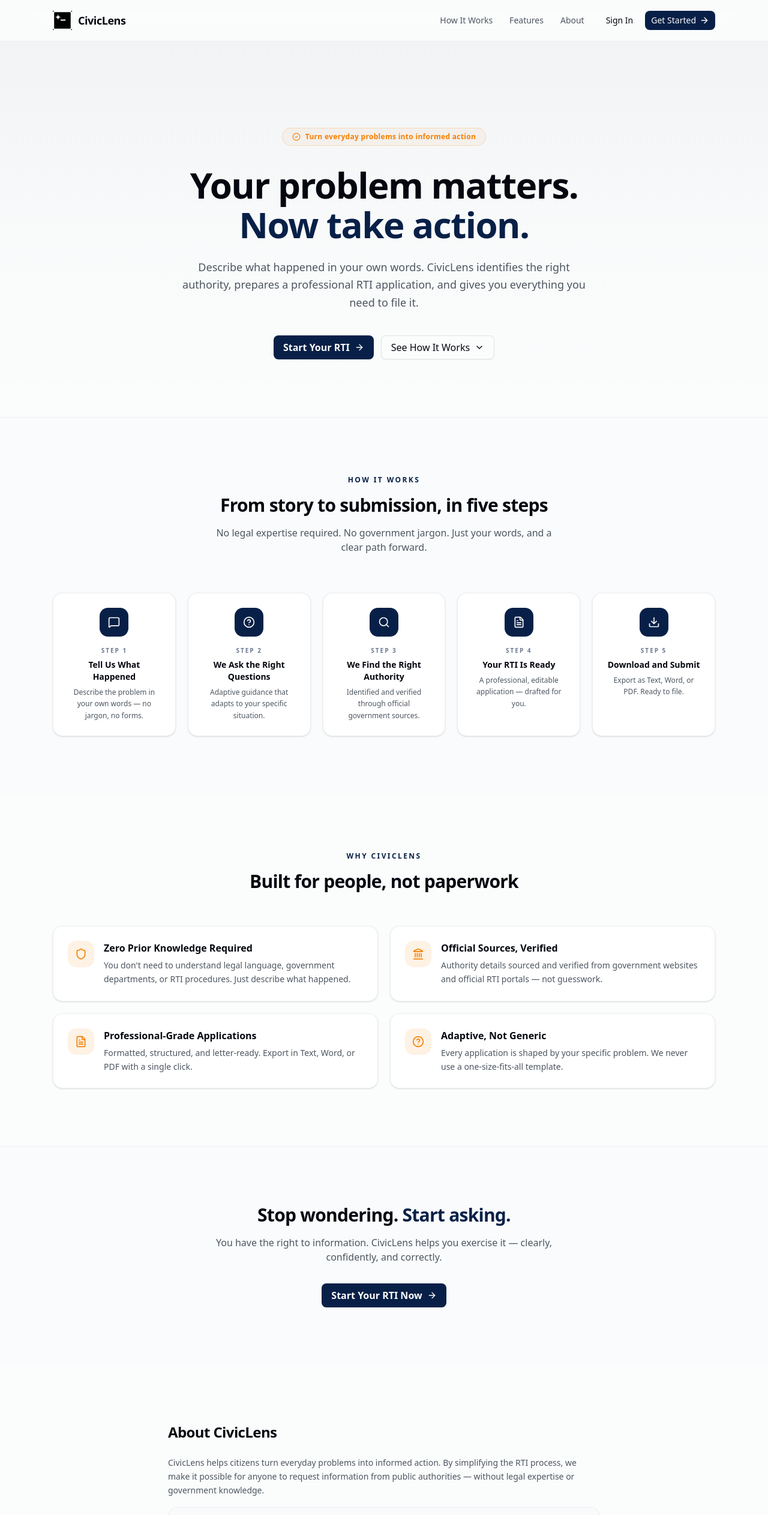
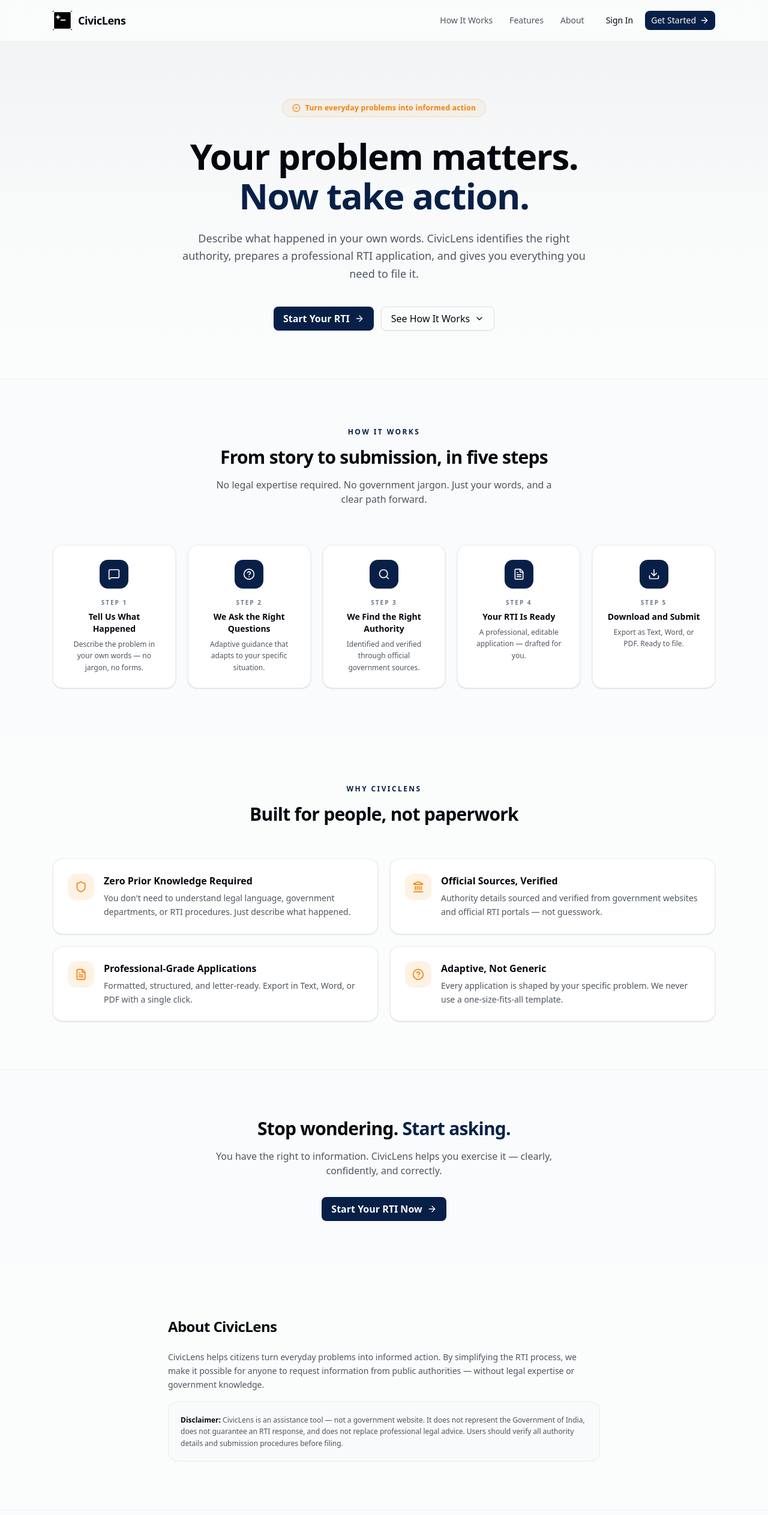
Before and after one commit to thanishkaykb/CivicLens, a React (Vite) app: page / in a window 1280 px wide. Shown: the top 2525 px of the page at 60% size. Built offline with nearby package versions, Linux system fonts and the light colour scheme; no server answers; what @convex-dev/auth would draw is missing.

Commit message:
Freebuff: Make the website scroll smooth.. on the download page mak...

```diff
--- a/src/index.css
+++ b/src/index.css
@@ -109,6 +109,10 @@
   --sidebar-ring: oklch(0.55 0.06 250);
 }
 
+html {
+  scroll-behavior: smooth;
+}
+
 @layer base {
   * {
     @apply border-border outline-ring/50;
--- a/src/pages/Landing.tsx
+++ b/src/pages/Landing.tsx
@@ -48,7 +48,7 @@ export default function Landing() {
       {/* Hero */}
       <section className="relative overflow-hidden">
         <div className="absolute inset-0 bg-gradient-to-b from-primary/[0.04] via-primary/[0.01] to-transparent" />
-        <div className="relative mx-auto max-w-6xl px-6 pb-24 pt-24 md:pt-32 lg:pt-36">
+        <div className="relative mx-auto max-w-6xl px-6 pb-20 pt-16 md:pt-20 lg:pt-24">
           <motion.div initial="hidden" animate="visible" variants={{ visible: { transition: { staggerChildren: 0.1 } } }} className="mx-auto max-w-3xl text-center">
             <motion.div variants={fup}>
               <div className="mb-8 inline-flex items-center gap-2 rounded-full border border-accent/20 bg-accent/5 px-4 py-1.5 text-xs font-semibold tracking-wide text-accent">
@@ -76,7 +76,7 @@ export default function Landing() {
       </section>
 
       {/* How It Works */}
-      <section id="how-it-works" className="border-t border-border/50 bg-muted/20 py-24">
+      <section id="how-it-works" className="border-t border-border/50 bg-muted/20 py-20">
         <div className="mx-auto max-w-6xl px-6">
           <motion.div initial="hidden" whileInView="visible" viewport={{ once: true, margin: "-80px" }} variants={{ visible: { transition: { staggerChildren: 0.08 } } }} className="text-center">
             <motion.p variants={fup} className="text-xs font-bold uppercase tracking-[0.2em] text-primary">How It Works</motion.p>
@@ -101,7 +101,7 @@ export default function Landing() {
       </section>
 
       {/* Features */}
-      <section id="features" className="py-24">
+      <section id="features" className="py-20">
         <div className="mx-auto max-w-6xl px-6">
           <motion.div initial="hidden" whileInView="visible" viewport={{ once: true, margin: "-80px" }} variants={{ visible: { transition: { staggerChildren: 0.08 } } }} className="text-center">
             <motion.p variants={fup} className="text-xs font-bold uppercase tracking-[0.2em] text-primary">Why CivicLens</motion.p>
@@ -124,7 +124,7 @@ export default function Landing() {
       </section>
 
       {/* CTA */}
-      <section className="border-t border-border/50 bg-muted/20 py-24">
+      <section className="border-t border-border/50 bg-muted/20 py-20">
         <div className="mx-auto max-w-6xl px-6 text-center">
           <motion.div initial="hidden" whileInView="visible" viewport={{ once: true, margin: "-40px" }} variants={{ visible: { transition: { staggerChildren: 0.1 } } }}>
             <motion.h2 variants={fup} className="text-3xl font-bold tracking-tight">
@@ -143,7 +143,7 @@ export default function Landing() {
       </section>
 
       {/* About */}
-      <section id="about" className="py-24">
+      <section id="about" className="py-20">
         <div className="mx-auto max-w-3xl px-6">
           <motion.div initial="hidden" whileInView="visible" viewport={{ once: true }} variants={{ visible: { transition: { staggerChildren: 0.1 } } }}>
             <motion.h2 variants={fup} className="text-2xl font-bold tracking-tight">About CivicLens</motion.h2>
--- a/src/pages/NewRTI.tsx
+++ b/src/pages/NewRTI.tsx
@@ -665,7 +665,7 @@ export default function NewRTI() {
           <motion.div key="review" initial={{ opacity: 0, y: 16 }} animate={{ opacity: 1, y: 0 }} exit={{ opacity: 0, y: -8 }} transition={{ duration: 0.25 }} className="space-y-4">
             <div className="flex items-center justify-between">
               <h1 className="text-2xl font-bold tracking-tight">Review your RTI</h1>
-              <Button onClick={() => setStep("export")} className="gap-2 font-semibold">Continue to Export <ArrowRight className="h-4 w-4" /></Button>
+              <Button onClick={() => { setStep("export"); window.scrollTo({ top: 0, behavior: "smooth" }); }} className="gap-2 font-semibold">Continue to Export <ArrowRight className="h-4 w-4" /></Button>
             </div>
 
             {/* Edit Details — jump back to any step */}
@@ -836,7 +836,7 @@ export default function NewRTI() {
             )}
 
             <div className="flex gap-3 pt-2 pb-8">
-              <Button onClick={() => setStep("export")} className="gap-2 font-semibold">Continue to Export <ArrowRight className="h-4 w-4" /></Button>
+              <Button onClick={() => { setStep("export"); window.scrollTo({ top: 0, behavior: "smooth" }); }} className="gap-2 font-semibold">Continue to Export <ArrowRight className="h-4 w-4" /></Button>
               <Button variant="outline" onClick={() => setStep("authority")}>Back</Button>
               <Button variant="ghost" onClick={handleSaveDraft} disabled={isSavingDraft} className="ml-auto text-muted-foreground"><Save className="mr-1.5 h-3.5 w-3.5" />Save Draft</Button>
             </div>
@@ -846,15 +846,16 @@ export default function NewRTI() {
         {/* STEP: Export */}
         {step === "export" && editingDraft && (
           <motion.div key="export" initial={{ opacity: 0, y: 16 }} animate={{ opacity: 1, y: 0 }} exit={{ opacity: 0, y: -8 }} transition={{ duration: 0.25 }} className="space-y-6">
-            <div className="text-center">
-              <CheckCircle2 className="mx-auto h-12 w-12 text-green-600" />
-              <h1 className="mt-4 text-2xl font-bold tracking-tight">Your application is ready</h1>
-              <p className="mt-2 text-sm text-muted-foreground">Download in your preferred format. Each version is professionally formatted and ready to submit.</p>
+            <div className="flex items-center gap-3 rounded-2xl border border-green-200 bg-green-50 px-5 py-4">
+              <CheckCircle2 className="h-6 w-6 shrink-0 text-green-600" />
+              <div>
+                <h1 className="text-lg font-bold tracking-tight">Your application is ready</h1>
+                <p className="text-xs text-green-700/70">Download in your preferred format below.</p>
+              </div>
             </div>
 
             <Card className="border-border/70">
-              <CardHeader><CardTitle className="text-base">Export Options</CardTitle></CardHeader>
-              <CardContent className="space-y-3">
+              <CardContent className="space-y-3 pt-5">
                 <div className="flex flex-col gap-2 sm:flex-row">
                   <Button variant="default" className="flex-1 justify-start gap-3 h-auto py-4" onClick={handleCopyText}>
                     <div className="flex h-10 w-10 items-center justify-center rounded-lg bg-primary-foreground/20"><Copy className="h-5 w-5" /></div>
```
